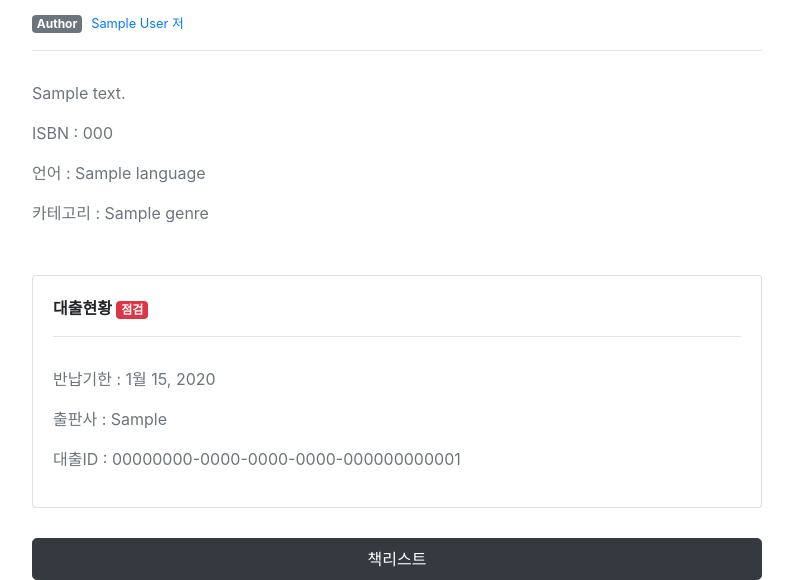
After one commit to kimzod/library_app, a Django app: page /catalog/book/1/ in a window 1280 px wide. The commit adds this page. Shown: the part 358-938 px from the top of the page, without its empty margins (53-846 px from the left). Run offline with Django 3.2, Linux system fonts and the light colour scheme; tables that the repository leaves empty hold one stand-in row (values such as "Sample post"); some libraries are stand-ins or nearby versions.

Commit message:
book list,detail author list, detail

```diff
--- a/app/catalog/models.py
+++ b/app/catalog/models.py
@@ -1,5 +1,4 @@
 import uuid
-
 from django.db import models
 from django.urls import reverse
 
@@ -25,7 +24,7 @@ class Author(models.Model):
     date_of_death = models.DateField('Died', null=True, blank=True)
 
     class Meta:
-        ordering = ['last_name', 'first_name']
+        ordering = ['first_name', 'last_name']
 
     def get_absolute_url(self):
         return reverse('author-detail', args=[str(self.id)])
@@ -41,6 +40,7 @@ class Book(models.Model):
     isbn = models.CharField('ISBN', max_length=13, help_text='13자리 숫자 <a href="https://www.isbn-international.org'
                                                              '/content/what-isbn">ISBN 번호</a>')
     genre = models.ManyToManyField('Genre', help_text='이 책의 장르를 선택하세요')
+    language = models.ForeignKey('Language', on_delete=models.SET_NULL, null=True)
 
     def __str__(self):
         return self.title
@@ -50,8 +50,8 @@ class Book(models.Model):
 
     display_genre.short_description = 'Genre'
 
-    def get_absolute_url(self):
-        return reverse('book-detail', args=[str(self.id)])
+    # def get_absolute_url(self):
+    #     return reverse('book-detail', args=[str(self.id), ])
 
 
 class BookInstance(models.Model):
--- /dev/null
+++ b/app/catalog/templates/catalog/book_detail.html
@@ -0,0 +1,36 @@
+{% extends "base.html" %}
+{% block title %}<title>도서관 : {{ book.title }}</title>{% endblock %}
+{% block content %}
+<h3><strong>{{ book.title }}</strong></h3>
+<span class="badge badge-secondary">Author</span>&nbsp;
+<small class="text-muted"><a href="{% url 'catalog:author-detail' book.author.id %}">{{ book.author.first_name }}&nbsp;{{ book.author.last_name }} 저</a></small>
+<hr style="margin-bottom:30px;">
+<p class="text-muted">
+    {{ book.summary }}
+</p>
+<p class="text-muted">ISBN&nbsp;:&nbsp;{{ book.isbn }}</p>
+<p class="text-muted">언어&nbsp;:&nbsp;{{ book.language }}</p>
+<p class="text-muted">카테고리&nbsp;:&nbsp;{% for genre in book.genre.all %}{{ genre }}{% endfor %}</p>
+<div class="card" style="margin-top:50px;">
+    <div class="card-body">
+        {% for copy in book.bookinstance_set.all %}
+        <p><strong>대출현황</strong>
+            {% if copy.status == 'a' %}
+                <span class="badge badge-success">가능</span>
+            {% elif copy.status == 'm' %}
+                <span class="badge badge-danger">점검</span>
+            {% else %}
+                <span class="badge badge-warning">대기</span>
+            {% endif %}
+        </p>
+        <hr style="maring-top:30px; margin-bottom:30px;">
+        {% if card.status != 'a' %}
+            <p class="text-muted">반납기한&nbsp;:&nbsp;{{ copy.due_back }}</p>
+        {% endif %}
+        <p class="text-muted">출판사&nbsp;:&nbsp;{{ copy.imprint }}</p>
+        <p class="text-muted">대출ID&nbsp;:&nbsp;{{ copy.id }}</p>
+        {% endfor %}
+    </div>
+</div>
+<a class="btn btn-dark btn-lg btn-block" href="{% url 'catalog:books' %}" style="margin-top:30px;"><small>책리스트</small></a>
+{% endblock %}
--- a/app/catalog/urls.py
+++ b/app/catalog/urls.py
@@ -3,5 +3,9 @@ from . import views
 
 app_name = 'catalog'
 urlpatterns = [
-    path('', views.index, name='index')
+    path('', views.index, name='index'),
+    path('books/', views.BookListView.as_view(), name='books'),
+    path('book/<int:pk>/', views.BookDetailView.as_view(), name='book-detail'),
+    path('authors/', views.AuthorListView.as_view(), name='authors'),
+    path('author/<int:pk>/', views.AuthorDetailView.as_view(), name='author-detail'),
 ]
--- a/app/catalog/views.py
+++ b/app/catalog/views.py
@@ -1,5 +1,6 @@
 from django.shortcuts import render
 from .models import Book, Author, BookInstance, Genre
+from django.views import generic
 
 
 def index(request):
@@ -17,3 +18,24 @@ def index(request):
     }
 
     return render(request, 'catalog/index.html', context)
+
+
+class BookListView(generic.ListView):
+    model = Book
+    context_object_name = 'book_list'
+
+
+class BookDetailView(generic.DetailView):
+    model = Book
+    template_name = 'catalog/book_detail.html'
+
+
+class AuthorListView(generic.ListView):
+    model = Author
+    context_object_name = 'author_list'
+    template_name = 'catalog/author_list.html'
+
+
+class AuthorDetailView(generic.DetailView):
+    model = Author
+    template_name = 'catalog/author_detail.html'
```
Also changed, not shown: app/catalog/templates/catalog/author_detail.html (added, +19 -0 lines), app/catalog/templates/catalog/author_list.html (added, +20 -0 lines), app/catalog/templates/catalog/book_list.html (added, +18 -0 lines), app/catalog/templates/catalog/index.html (+7 -1 lines), README.md (deleted), app/catalog/migrations/0003_book_language.py (added).
